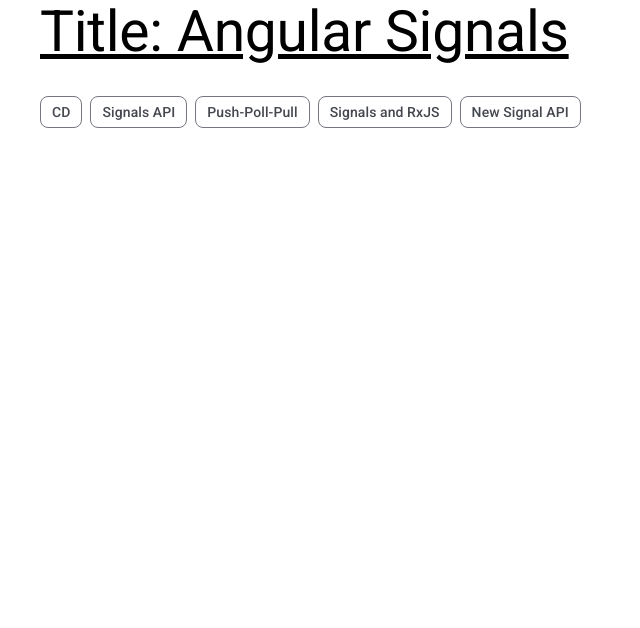
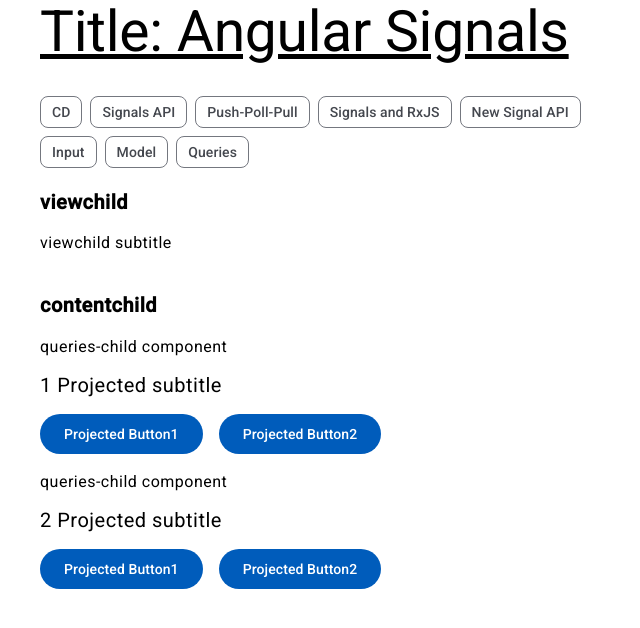
Before and after one commit to AlekzandrM/AngularSignals, an Angular app: page /new/query in a window 1280 px wide. Before the commit this address led to /. Shown: the top 628 px of the page, without its empty margins (0-640 px from the left). Built offline with nearby package versions, Linux system fonts and the light colour scheme.

Commit message:
Added Queries (viewchild/contentchild) Feature

```diff
--- a/src/app/app.routes.ts
+++ b/src/app/app.routes.ts
@@ -58,6 +58,10 @@
       {
         path: 'model',
         loadComponent: () => import('./features/new-api/Components/model/model.component').then(m => m.ModelComponent)
+      },
+      {
+        path: 'query',
+        loadComponent: () => import('./features/new-api/Components/queries/queries.component').then(m => m.QueriesComponent)
       }
     ]
   }
--- a/src/app/features/new-api/Components/new-api-parent/new-api-parent.component.html
+++ b/src/app/features/new-api/Components/new-api-parent/new-api-parent.component.html
@@ -2,6 +2,7 @@
   <mat-chip-set>
     <mat-chip routerLink="input">Input</mat-chip>
     <mat-chip routerLink="model">Model</mat-chip>
+    <mat-chip routerLink="query">Queries</mat-chip>
   </mat-chip-set>
 
   <router-outlet/>
--- /dev/null
+++ b/src/app/features/new-api/Components/queries-child/queries-child.component.ts
@@ -0,0 +1,36 @@
+import {
+  ChangeDetectionStrategy,
+  Component,
+  contentChild,
+  contentChildren,
+  effect,
+  ElementRef,
+  Signal
+} from '@angular/core';
+
+@Component({
+  selector: 'queries-child',
+  standalone: true,
+  template: `
+    <p>queries-child component</p>
+    <div>
+      <ng-content select=".myClass"/>
+      <ng-content/>
+    </div>
+  `,
+  changeDetection: ChangeDetectionStrategy.OnPush
+})
+export class QueriesChildComponent {
+  public subtitle: Signal<ElementRef<unknown>> = contentChild.required(
+    'projectedSubTitle', {
+    read: ElementRef, descendants: true
+  });
+  public titles: Signal<readonly Readonly<unknown>[]> = contentChildren(
+    'projectedSubTitle', {
+    read: ElementRef, descendants: true
+  });
+
+  private myEff = effect(() => {
+      // console.log('contentChild: ', this.subtitle(), 'contentChildren: ', this.titles())
+  })
+}
--- /dev/null
+++ b/src/app/features/new-api/Components/queries/queries.component.html
@@ -0,0 +1,21 @@
+<div class="mt-4">
+  <!--viewchild-->
+  <p #title class="text-xl"><strong>viewchild</strong></p>
+  <ng-container *ngIf="false; else subtitle"></ng-container>
+  <ng-template #subtitle>
+    <p class="text-l">viewchild subtitle</p>
+  </ng-template>
+  <br/>
+
+  <!--contentchild-->
+  <p class="text-xl"><strong>contentchild</strong></p>
+  @for (item of [1, 2]; track item) {
+    <queries-child class="mt-4 block">
+      <p #projectedSubTitle class="text-xl myClass">{{item}} Projected subtitle</p>
+      <div class="flex">
+        <button mat-flat-button (click)="logClick(1)" class="mr-4">Projected Button1</button>
+        <button mat-flat-button (click)="logClick(2)" class="mr-4">Projected Button2</button>
+      </div>
+    </queries-child>
+  }
+</div>
--- /dev/null
+++ b/src/app/features/new-api/Components/queries/queries.component.ts
@@ -0,0 +1,34 @@
+import {
+  ChangeDetectionStrategy,
+  Component,
+  effect,
+  ElementRef,
+  Signal,
+  viewChild, viewChildren,
+  ViewContainerRef
+} from '@angular/core';
+import {MatButton} from "@angular/material/button";
+import {QueriesChildComponent} from "../queries-child/queries-child.component";
+import {NgIf} from "@angular/common";
+
+@Component({
+  selector: 'queries',
+  standalone: true,
+  imports: [MatButton, QueriesChildComponent, NgIf],
+  templateUrl: './queries.component.html',
+  changeDetection: ChangeDetectionStrategy.OnPush
+})
+export class QueriesComponent {
+  public title: Signal<ElementRef> = viewChild.required('title');
+  public subtitle: Signal<ViewContainerRef | undefined> = viewChild('title', { read: ViewContainerRef });
+
+  private queryChildren: Signal<readonly ElementRef<unknown>[]>
+    = viewChildren(QueriesChildComponent, { read: ElementRef });
+
+  private myEff = effect(() =>
+    console.log('title: ', this.title()?.nativeElement, this.subtitle(), this.queryChildren()));
+
+  public logClick(num: number): void {
+    console.log(`${num} button clicked`);
+  }
+}
```
